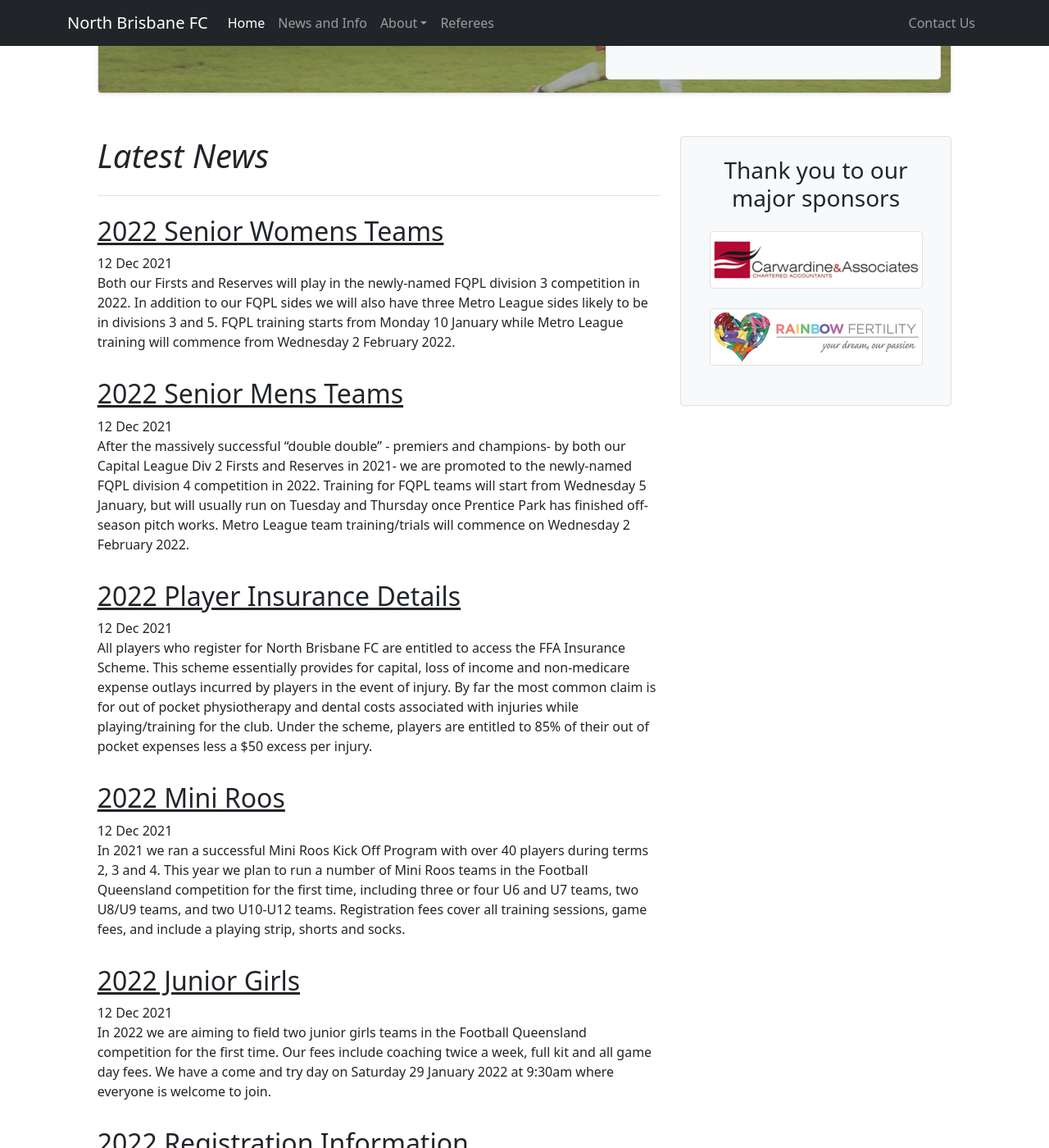
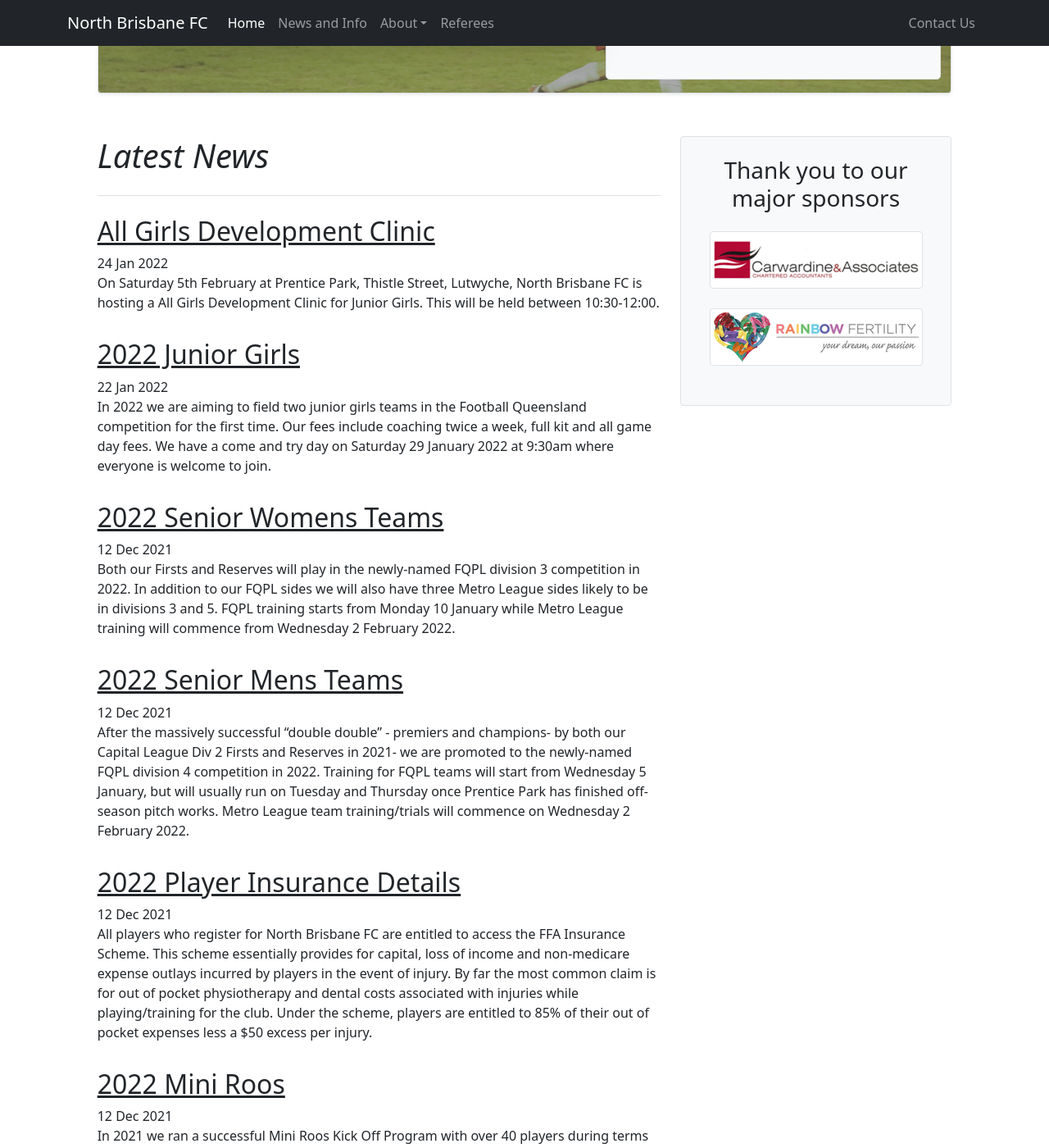
Before and after one commit to technicalnbfc/technicalnbfc.github.io, a Jekyll site: the page built from index.html, in a window 1280 px wide and 1400 px high, scrolled down 498 px. Shown: the whole window at 82% size. Built offline with Jekyll 4.4.1, drawn with Linux system fonts in a browser that asks for light colours; nearby versions of some CDN libraries; some of the changed text lies outside the part shown.

Commit message:
Updated blog posts

```diff
--- a/blog/_posts/2021-12-12-2022-junior-womens-teams.md
+++ b/blog/_posts/2022-01-22-2022-junior-womens-teams.md
@@ -17,8 +17,8 @@ Our program offers:
 - Holistic learning environment- where we look to develop young women, not just young footballers.
 - Excellent fees- $450- which covers everything (no additional game day fees) and you get a full kit to keep- club polo, playing strip, shorts and socks.
 
-Keep an eye out for our come and try day on Saturday 29 January at 9.30 a.m.
+Keep an eye out for our come and try day on Saturday 5th February at 10:30 a.m.
 
-Please submit your Expression of Interest using the form below….key details to include are your name, age, playing history and preferred playing position.
+Please submit your Expression of Interest using the form below; key details to include are your name, age, playing history and preferred playing position.
 
 Any further info, feel free to contact Maurice Sorbello on 0400 006 994 or Greg Vitulano on 0437 320 107.
--- /dev/null
+++ b/blog/_posts/2022-01-24-All-Girls-Develpoment-Clinic.md
@@ -0,0 +1,22 @@
+---
+published: true
+layout: posts
+title: All Girls Development Clinic
+tags: ["Juniors", "Registrations"]
+category: Blog
+post_lead: On Saturday 5th February at Prentice Park, Thistle Street, Lutwyche, North Brisbane FC is hosting a All Girls Development Clinic for Junior Girls. This will be held between 10:30-12:00.
+---
+
+On Saturday 5th February at Prentice Park, Thistle Street, Lutwyche, North Brisbane FC is hosting a All Girls Development Clinic for Junior Girls. This will be held between 10:30-12:00.
+
+Former Brisbane Roar W-League coach Jake Goodship and player Pam Bignold will be in attendance to take the girls through their paces.
+
+On completion of the clinic, please stay around and enjoy a barbecue lunch on the club.
+
+To register your interest please complete the EOI below:
+
+[Registration form](https://form.jotform.com/220228589761867)
+
+For some inspiration, here is a [short video from our awe-inspriring Matildas in their match against Indonesia.](https://youtu.be/3dB-7YBj5Iw)
+
+For further information please contact the club at [info@northbrisbanefc.com.au](info@northbrisbanefc.com.au).
```
